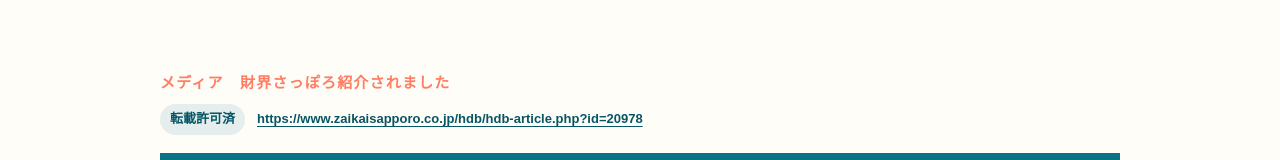
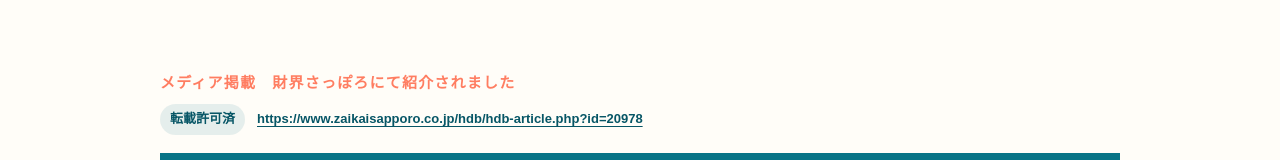
Before and after one commit to SUKOYAKASHOKUDO/sukoyaka-shokudo, a Next.js app: page /operator in a window 1280 px wide. Shown: the part 364-524 px from the top of the page. Built offline with nearby package versions, Linux system fonts and the light colour scheme.

Commit message:
Refine Zaikai media heading

```diff
--- a/components/ZaikaiSapporoArticle.tsx
+++ b/components/ZaikaiSapporoArticle.tsx
@@ -8,7 +8,7 @@
       <div className="shell">
         <div className="zaikai-reprint__media-info">
           <p className="zaikai-reprint__media-note">
-            メディア　財界さっぽろ紹介されました
+            メディア掲載　財界さっぽろにて紹介されました
           </p>
           <div className="zaikai-reprint__source">
             <span>転載許可済</span>
```
